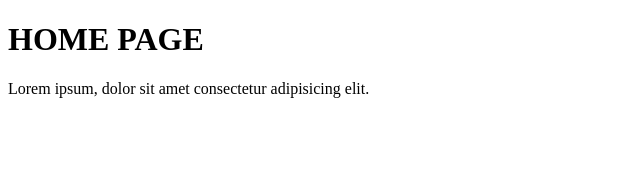
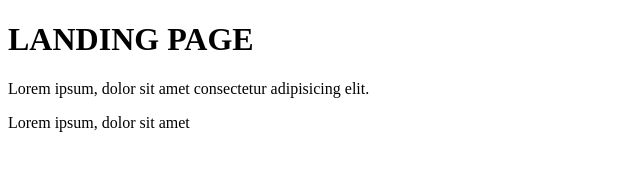
Before and after one commit to pmlaangeline/git-1904, a plain HTML site: page index.html in a window 1280 px wide. Shown: the whole page, without its empty margins (0-640 px from the left). Drawn offline with Linux system fonts and the light colour scheme.

Commit message:
Update home page

```diff
--- /dev/null
+++ b/index.css
@@ -0,0 +1,3 @@
+h1 {
+	color: red;
+}
--- a/index.html
+++ b/index.html
@@ -4,13 +4,16 @@
     <meta charset="UTF-8">
     <meta http-equiv="X-UA-Compatible" content="IE=edge">
     <meta name="viewport" content="width=device-width, initial-scale=1.0">
-    <title>HOME</title>
+    <title>LANDING</title>
 </head>
 <body>
-    <h1>HOME PAGE</h1>
+    <h1>LANDING PAGE</h1>
     <p>
         Lorem ipsum, dolor sit amet consectetur
         adipisicing elit.
     </p>
+
+    <p>Lorem ipsum, dolor sit amet  </p>
+
 </body>
 </html>
```
